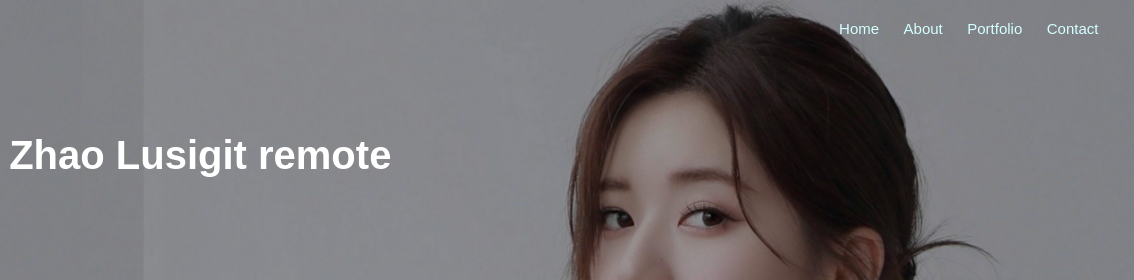
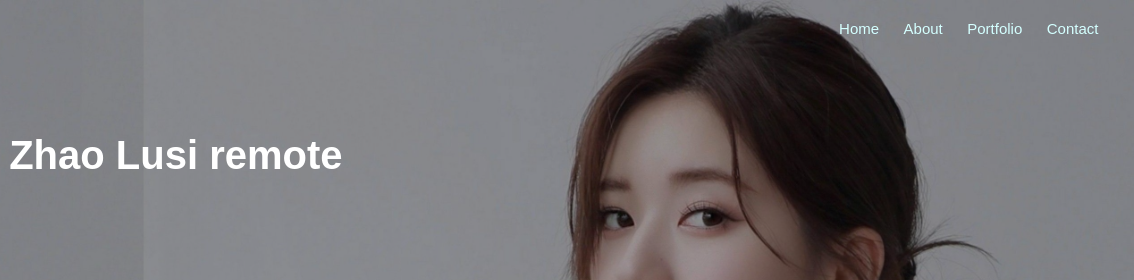
Before and after one commit to evelynwidjaja/portfolio, a plain HTML site: page index.html in a window 1280 px wide. Shown: the top 280 px of the page, 146-1280 px from the left. Drawn offline with Linux system fonts and the light colour scheme.

Commit message:
ubah nama

```diff
--- a/index.html
+++ b/index.html
@@ -20,7 +20,7 @@
             </nav>
             <div class="header-text">
                 <h6>Chinese Actress</h6>
-                <h1>Hi, I'm Zhao Lusigit remote</h1>
+                <h1>Hi, I'm Zhao Lusi remote</h1>
             </div>
         </div>
     </div>
```
